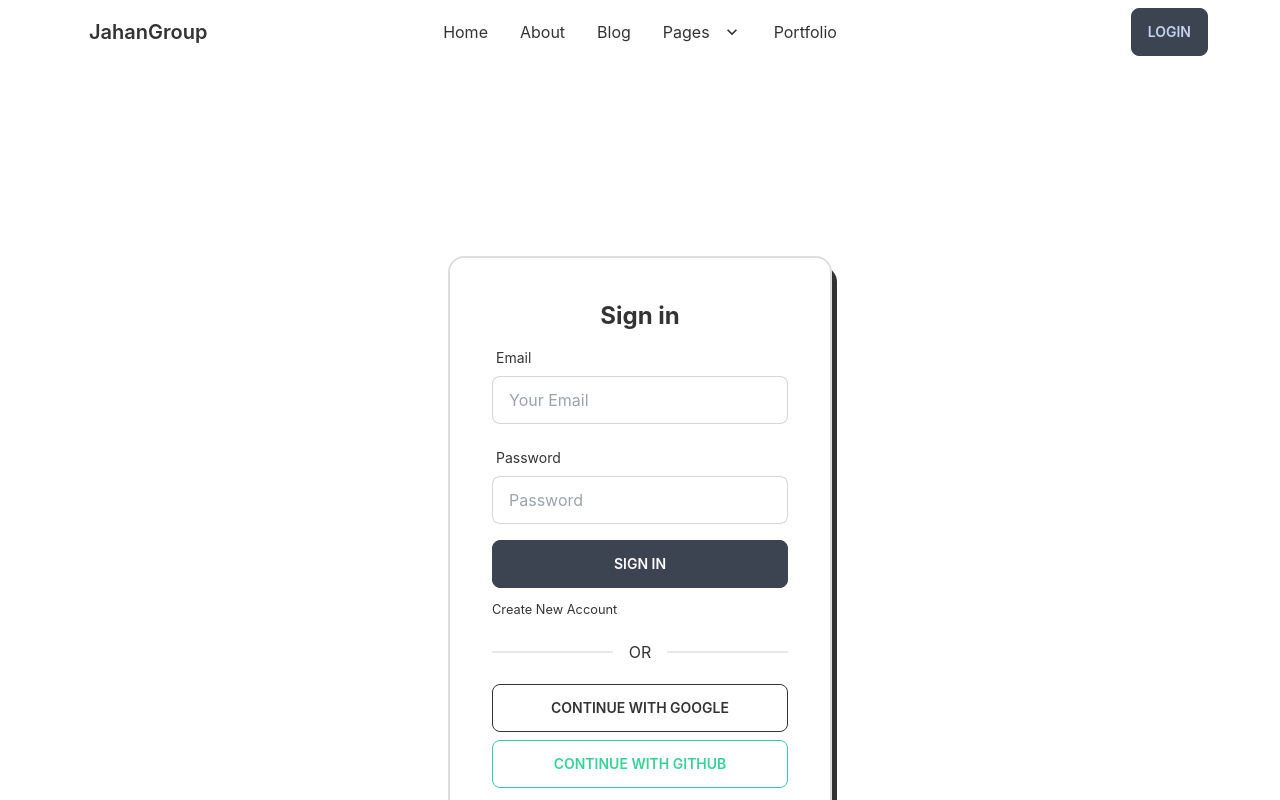
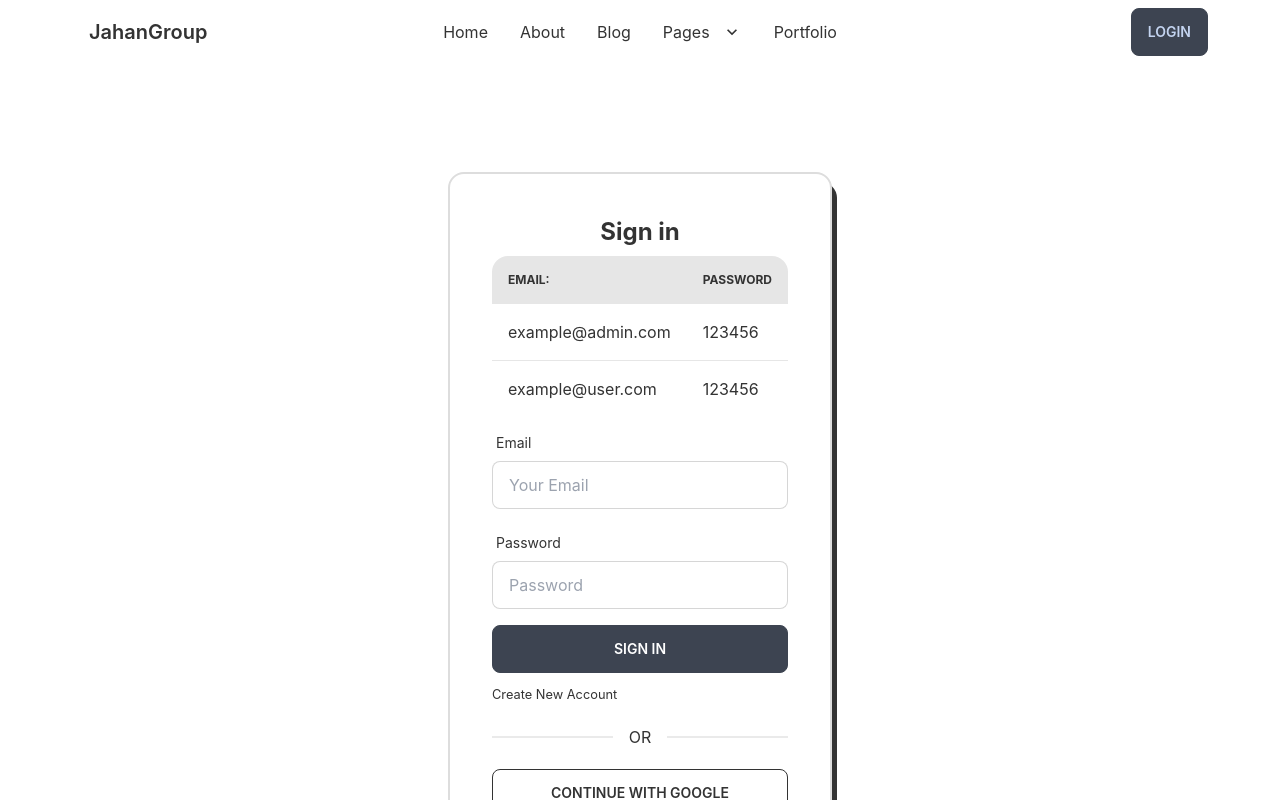
Before and after one commit to sm-jahangir/Jahan-Parts-Limited-Client, a React (Create React App) app: page /login in a window 1280 px wide. Shown: the top 800 px of the page. Built offline with nearby package versions, Linux system fonts and the light colour scheme; no server answers; the HTML template or start-up script is replaced by a standard one.

Commit message:
Make admin

```diff
--- a/src/components/Auth/Login/Login.js
+++ b/src/components/Auth/Login/Login.js
@@ -53,6 +53,28 @@ const Login = () => {
       <div className="card w-96 bg-base-100 shadow-xl login-card">
         <div className="card-body">
           <h2 className="text-center text-2xl font-bold">Sign in</h2>
+
+          <div className="overflow-x-auto">
+            <table className="table w-full">
+              <thead>
+                <tr>
+                  <th>Email:</th>
+                  <th>Password</th>
+                </tr>
+              </thead>
+              <tbody>
+                <tr>
+                  <td>example@admin.com</td>
+                  <td>123456</td>
+                </tr>
+                <tr>
+                  <td>example@user.com</td>
+                  <td>123456</td>
+                </tr>
+              </tbody>
+            </table>
+          </div>
+
           <form onSubmit={handleSubmit(onSubmit)}>
             <div className="form-control w-full max-w-xs">
               <label className="label">
--- a/src/components/Auth/SignUp/SignUp.js
+++ b/src/components/Auth/SignUp/SignUp.js
@@ -55,6 +55,27 @@ const SignUp = () => {
       <div className="card w-96 bg-base-100 shadow-xl login-card">
         <div className="card-body">
           <h2 className="text-center text-2xl font-bold">Sign Up</h2>
+
+          <div className="overflow-x-auto">
+            <table className="table w-full">
+              <thead>
+                <tr>
+                  <th>Email:</th>
+                  <th>Password</th>
+                </tr>
+              </thead>
+              <tbody>
+                <tr>
+                  <td>example@admin.com</td>
+                  <td>123456</td>
+                </tr>
+                <tr>
+                  <td>example@user.com</td>
+                  <td>123456</td>
+                </tr>
+              </tbody>
+            </table>
+          </div>
           <form onSubmit={handleSubmit(onSubmit)}>
             <div className="form-control w-full max-w-xs">
               <label className="label">
--- a/src/components/Dashboard/Users/User.js
+++ b/src/components/Dashboard/Users/User.js
@@ -2,6 +2,20 @@ import React, { useState } from "react";
 
 const Users = () => {
   const [users, setUsers] = useState([]);
+  const makeAdmin = () => {
+    fetch(`http://localhost:5000/user/admin/${users.email}`, {
+      method: "PUT",
+      headers: {
+        authorization: `Bearer ${localStorage.getItem("accessToken")}`,
+      },
+    })
+      .then((res) => res.json())
+      .then((data) => {
+        console.log(data);
+        //   toast.success(`Successfully made an admin`);
+        alert("Successfully made an admin");
+      });
+  };
 
   fetch(`http://localhost:5000/user`, {
     method: "GET",
@@ -28,7 +42,8 @@ const Users = () => {
             <tr>
               <th>ID</th>
               <th>Email</th>
-              <th>Favorite Framework</th>
+              <th>Role</th>
+              <th>Action</th>
             </tr>
           </thead>
           <tbody>
@@ -36,7 +51,16 @@ const Users = () => {
               <tr key={key}>
                 <th>{key + 1}</th>
                 <td>{user.email}</td>
-                <td>React</td>
+                <td>
+                  {user.role !== "admin" && (
+                    <button onClick={makeAdmin} className="btn btn-xs">
+                      Make Admin
+                    </button>
+                  )}
+                </td>
+                <td>
+                  <button className="btn btn-xs">Remove User</button>
+                </td>
               </tr>
             ))}
           </tbody>
```
